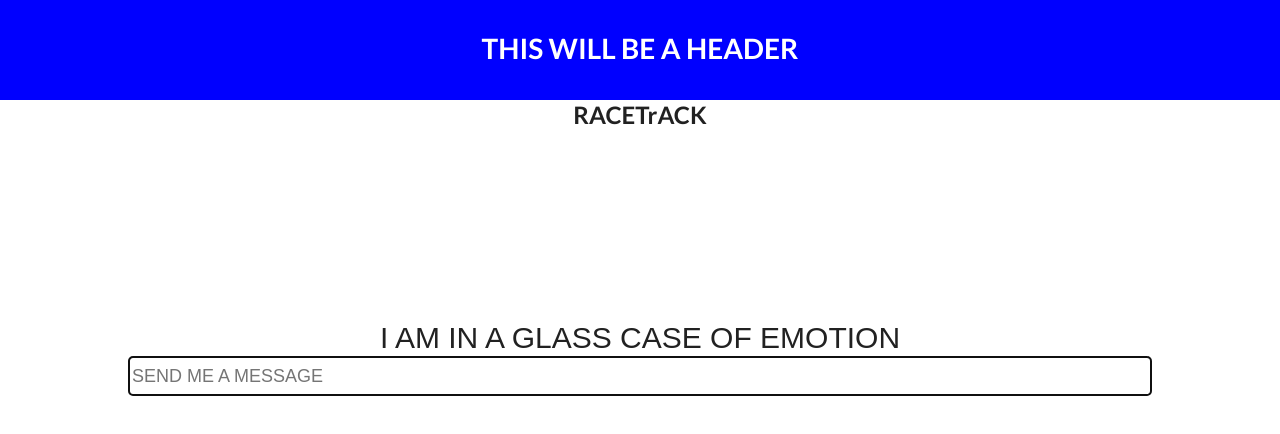
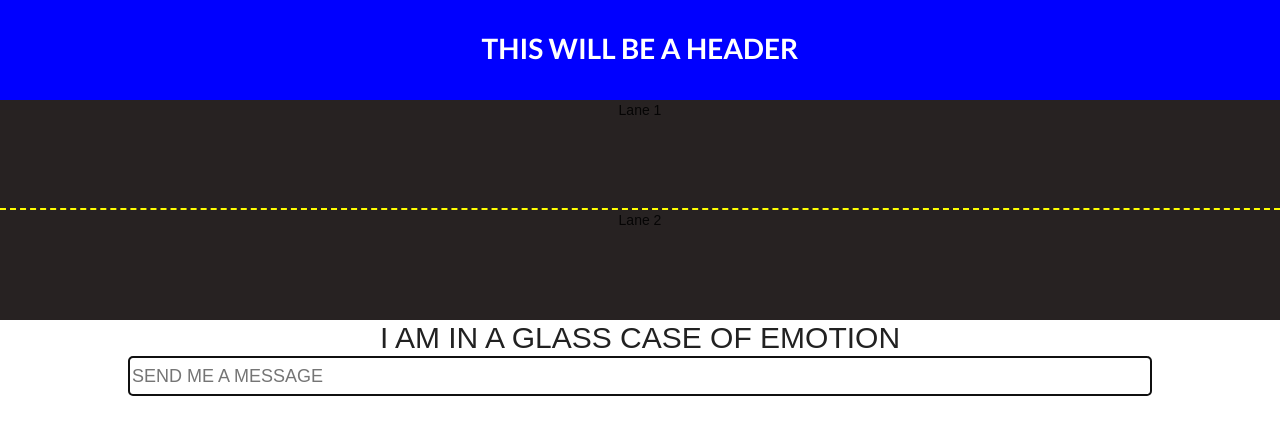
Before and after one commit to alfa315/mavis-bacon-frontend, a React (Create React App) app: page / in a window 1280 px wide. Shown: the top 434 px of the page. Built offline with nearby package versions, Linux system fonts and the light colour scheme; the HTML template or start-up script is replaced by a standard one.

Commit message:
lanes added

```diff
--- a/src/components/Game/FeedbackContainer.js
+++ b/src/components/Game/FeedbackContainer.js
@@ -2,9 +2,9 @@ import React from 'react'
 
 const FeedbackContainer = (props) => (
 	props.rightOrWrong === 'true'
-		? <div className="nice-work">NICE WORK</div>
+		? <div className="good">NICE WORK</div>
 		: props.rightOrWrong === 'false'
-		? <div className="bad-work">YOU IDIOT</div>
+		? <div className="bad">YOU IDIOT</div>
 		: <div></div>
 )
 
--- a/src/components/Game/GameContainer.js
+++ b/src/components/Game/GameContainer.js
@@ -27,7 +27,6 @@ export default class GameContainer extends Component {
 	}
 
 	render(){
-		console.log(this.state)
 		return(
 			<div className="game-container">
         <RaceTrack />
--- a/src/components/Game/RaceTrack.js
+++ b/src/components/Game/RaceTrack.js
@@ -8,7 +8,9 @@ export default class RaceTrack extends Component {
 	render(){
 		return(
 			<div className="racetrack">
-				<h2>RACETrACK</h2>
+				<div className="lane lane-divider">Lane 1</div>
+
+				<div className="lane">Lane 2</div>
 			</div>
 		)
 	}
--- a/src/index.css
+++ b/src/index.css
@@ -18,6 +18,15 @@ body {
 
 .racetrack {
 	height: 220px;
+}
+
+.lane {
+	height: 110px;
+	background-color: #272222;
+}
+
+.lane-divider {
+	border-bottom: 2px dashed yellow;
 }
 
 .typing-container {
@@ -45,3 +54,13 @@ body {
 	border-radius: 4px;
 	box-shadow: 0;
 }
+
+@keyframes fadeinout {
+    0%, 100% {opacity: 0;}
+    50% {opacity: 1;}
+}
+
+.fade-in {
+	animation: fadeinout 2s linear;
+	opacity: 0;
+}
```
